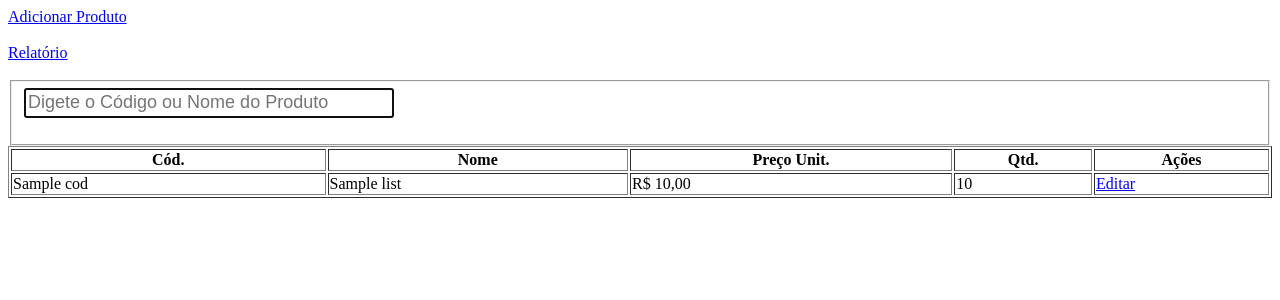
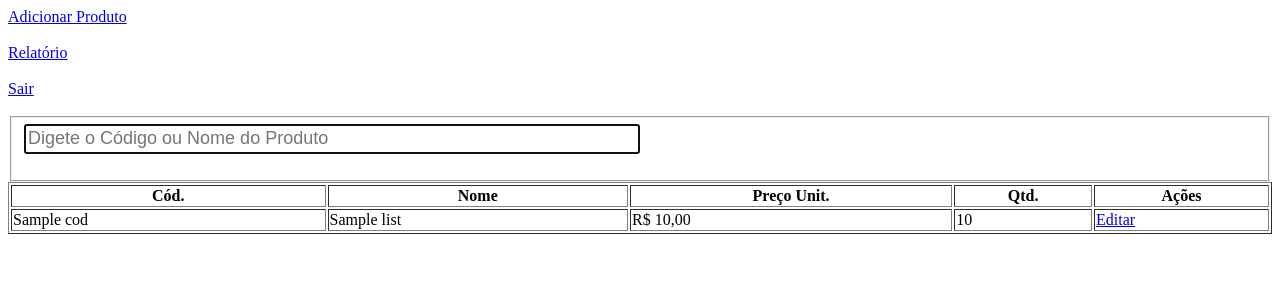
Before and after one commit to sdlima4025/estoque, a PHP site: the page made by views/home.php in a window 1280 px wide. Shown: the top 300 px of the page. Run offline with PHP 8.4, Linux system fonts and the light colour scheme; the template is opened without the code that fills it: most values are stand-ins (such as "Sample title", 1, 10 or a date in 2020); some libraries are stand-ins or nearby versions.

Commit message:
criado botão de logout / sair e criado a logica em loginController

```diff
--- a/controllers/loginController.php
+++ b/controllers/loginController.php
@@ -24,4 +24,9 @@ class loginController extends Controller {
 
         $this->loadView('login', $data);
     }
+    public function sair() {
+        unset($_SESSION['token']);
+        header("Location:".BASE_URL."login");
+        exit;
+    }
 }
--- a/views/home.php
+++ b/views/home.php
@@ -1,11 +1,14 @@
 <a href="<?php echo BASE_URL; ?>home/add">Adicionar Produto</a><br/><br/>
+
 <a href="<?php echo BASE_URL; ?>relatorio">Relatório</a><br/><br/>
+
+<a href="<?php echo BASE_URL; ?>login/sair">Sair</a><br/><br/>
 
 <fieldset>
     <form  method="GET">
         <input type="text" id="busca" name="busca" value="<?php echo(!empty($_GET['busca'])
         )?$_GET['busca']: ''; ?>" placeholder="Digete o Código ou Nome do Produto"
-        style="width: 30%;height: 30px;font-size: 18px;"/>
+        style="width: 50%;height: 30px;font-size: 18px;"/>
     </form>
 </fieldset>
 
```
